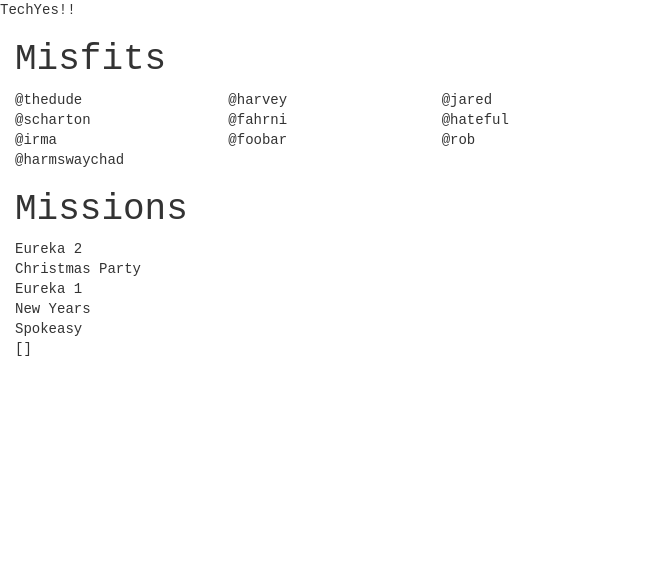
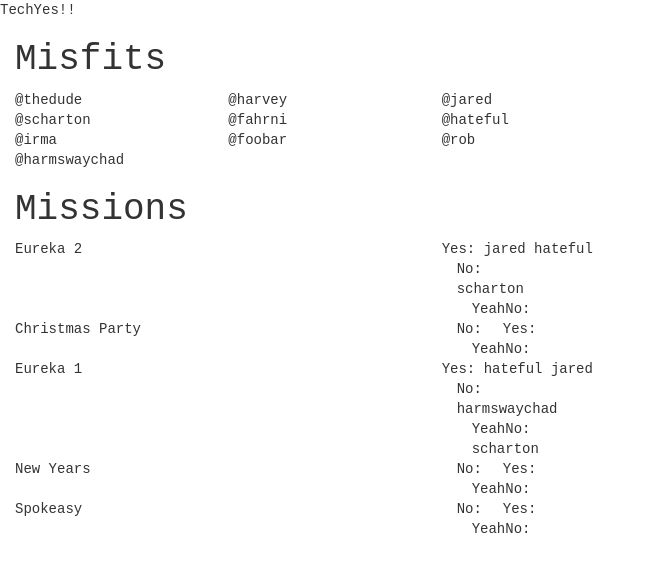
Before and after one commit to scharton/techyes, a website: page index.html in a window 1280 px wide. Shown: the whole page, without its empty margins (0-653 px from the left). Drawn offline with nearby package versions, Linux system fonts and the light colour scheme; some packages are replaced by stand-ins of ours; a script that the page names is missing.

Commit message:
Redo promises to support reference from Mission to Misfits; align presentation

```diff
--- a/app.js
+++ b/app.js
@@ -9,33 +9,49 @@
         vm.timecheck = moment().hour(8).minute(0).second(0).toDate();
 
         vm.misfits = [];
+        vm.missions = [];
         $http.get('models/misfits.json').then(function(result){
+            var misfits = result.data.records;
             //$log.log(result.data.records);
-            vm.misfits = result.data.records;
-        });
-
-        vm.missions2 = [];
-        $http.get('models/missions.json').then(function(result){
-            //$log.log(result.data.records);
-            vm.missions = result.data.records;
-            var yesMisfits = [];
-            angular.forEach(result.data.records, function(record){
+            angular.forEach(result.data.records, function(misfit) {
                 var item = {};
-                item.name = record.fields.Name;
-                item.when = moment(record.fields.When).format("MM/DD/YYYY HH:mm");
-                item.yes = record.fields.Yes;
-              /*
-                angular.forEach(yes, function(record) {
-                    $log.log(record);
-                    $log.log(vm.misfits);
-                    // yesMisfits.push(vm.misfits.id[record]);
-                });
-            */
-                vm.yesMisfits = yesMisfits;
-
-                vm.missions2.push(item);
-
+                item.name = misfit.fields.Slackr;
+                // $log.log(item);
+                vm.misfits.push(item);
             })
+            // vm.misfits = result.data.records;
+            $http.get('models/missions.json').then(function(result) {
+                angular.forEach(result.data.records, function(mission) {
+                    var item = {};
+                    item.name = mission.fields.Name;
+                    item.when = moment(mission.fields.When).format("MM/DD/YYYY HH:mm");
+                    item.yes = [];
+                    angular.forEach(mission.fields.Yes, function(missionYes) {
+                        angular.forEach(misfits, function(misfit){
+                            if (misfit.id == missionYes) {
+                               item.yes.push(misfit.fields.Slackr);
+                            }
+                        });
+                    });
+                    item.no = [];
+                    angular.forEach(mission.fields.No, function(missionNo) {
+                        angular.forEach(misfits, function(misfit){
+                            if (misfit.id == missionNo) {
+                                item.no.push(misfit.fields.Slackr);
+                            }
+                        });
+                    });
+                    item.yeahno = [];
+                    angular.forEach(mission.fields.YeahNo, function(missionYeahNo) {
+                        angular.forEach(misfits, function(misfit){
+                            if (misfit.id == missionYeahNo) {
+                                item.yeahno.push(misfit.fields.Slackr);
+                            }
+                        });
+                    });
+                    vm.missions.push(item);
+                })
+            });
         });
 
     });
--- a/index.html
+++ b/index.html
@@ -22,19 +22,23 @@
         <div class="col-xs-12 col-sm-6 col-md-6 col-lg-6">
             <h1>Misfits</h1>
             <div class="row">
-                <div ng-repeat="misfit in main.misfits" class="col-md-4">@{{misfit.fields["Slackr"]}}</div>
+                <div ng-repeat="misfit in main.misfits" class="col-md-4">@{{misfit.name}}</div>
             </div>
             <h1>Missions</h1>
-            <div class="row" ng-repeat="mission2 in main.missions2">
-                <div class="col-md-4">{{mission2.name}}</div>
-                <div class="col-md-4">{{mission2.when}}</div>
-              <div class="row">
-              <div class="col-md-4" ng-repeat="yesitem in main.mission2.yes">{{mission2.yesitem}}</div>
-                </div>
-                <!--<div class="col-md-4">{{mission2["yes"]}}</div>-->
-                <!--<div class="col-md-4">{{mission2["no"]}}</div>-->
+            <div class="row" ng-repeat="mission in main.missions">
+                <div class="col-md-4">{{mission.name}}</div>
+                <div class="col-md-4">{{mission.when}}</div>
+                <span class="col-md-4">
+                    Yes: <span ng-repeat="yes in mission.yes">{{yes}}
+                </span>
+                <span class="col-md-4">
+                    No: <span ng-repeat="no in mission.no">{{no}}
+                </span>
+                <span class="col-md-4">
+                    YeahNo: <span ng-repeat="yeahno in mission.yeahno">{{yeahno}}
+                </span>
             </div>
-            <div>{{main.yesMisfits}}</div>
+            <div>{{main.mission_misfits}}</div>
         </div>
     </div>
 </div>
```
